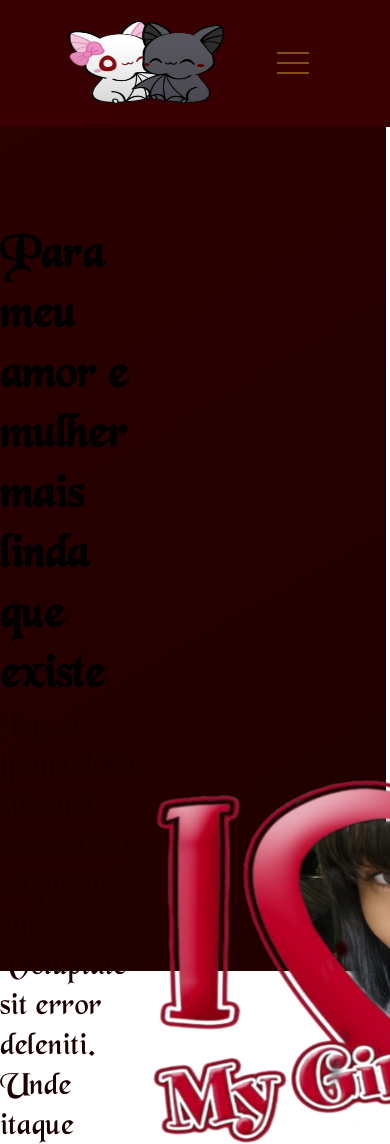
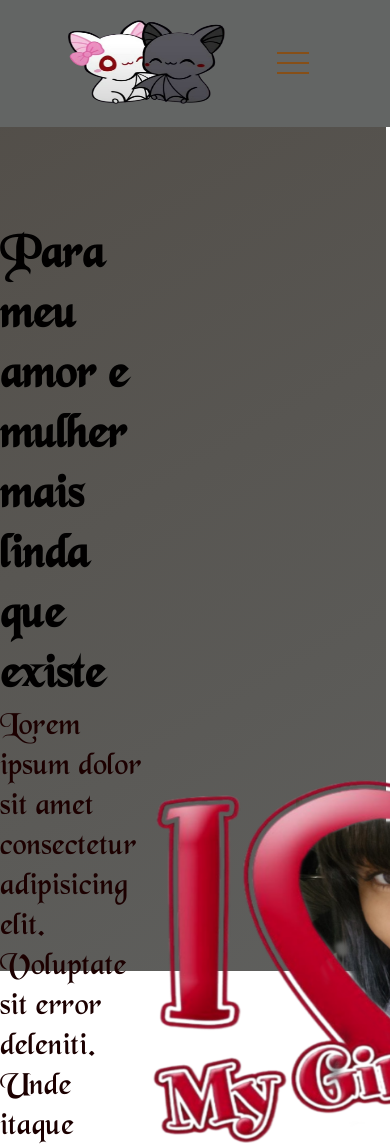
Before and after one commit to IzaiasZIPL/Com_amor, a plain HTML site: page index.html in a window 390 px wide. Shown: the top 1144 px of the page. Drawn offline with Linux system fonts and the light colour scheme.

Commit message:
Mudei a cor do degradê e alterei a cor da fonte

```diff
--- a/style.css
+++ b/style.css
@@ -9,7 +9,7 @@
     src: url('BLKCHCRY.TTF');}
 
 a {
-    color: #010000;
+    color: #93a3b1;
     text-decoration:none;
     transition: 0.3s;
 
@@ -27,7 +27,7 @@ nav{
     justify-content: space-between;
     align-items: center;
     font-family:'BLKCHCRY';
-    background-color:#380000 ;
+    background-color:#636564 ;
     height: 15vh;
     font-size: 1.5rem;
 
@@ -67,7 +67,7 @@ nav{
         right: 0;
         width: 50vw;
         height: 92vh;
-        background:	#460000;
+        background:	#322214;
         flex-direction: column;
         align-items: center;
         justify-content: space-around;
@@ -113,7 +113,7 @@ nav{
 .background{
     width: 98.9vw;
     height: 100vh;
-    background: linear-gradient(-30deg, #1c0000, #460000);
+    background: linear-gradient(-30deg, #636564, #322214);
     display: block;
     background-size: 400% 400%;
     animation: gradientFade 12s ease infinite;
```
